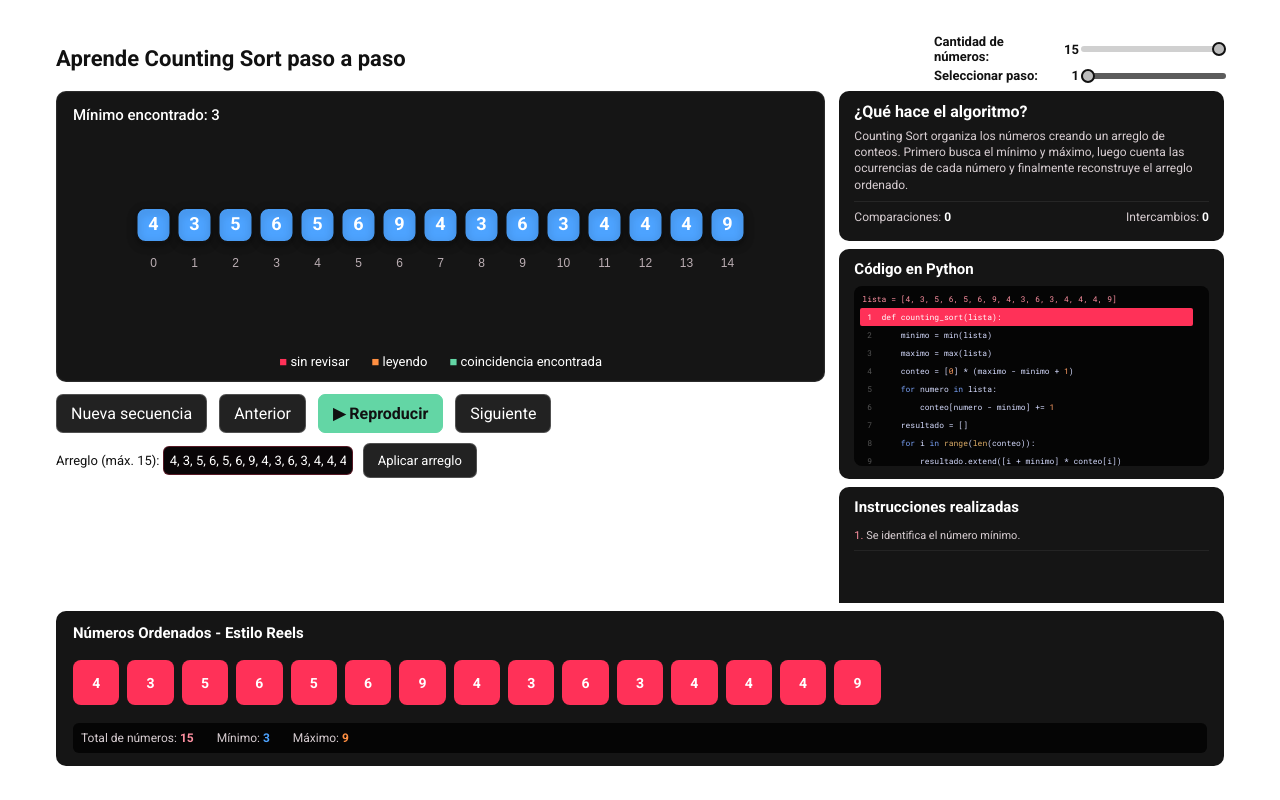
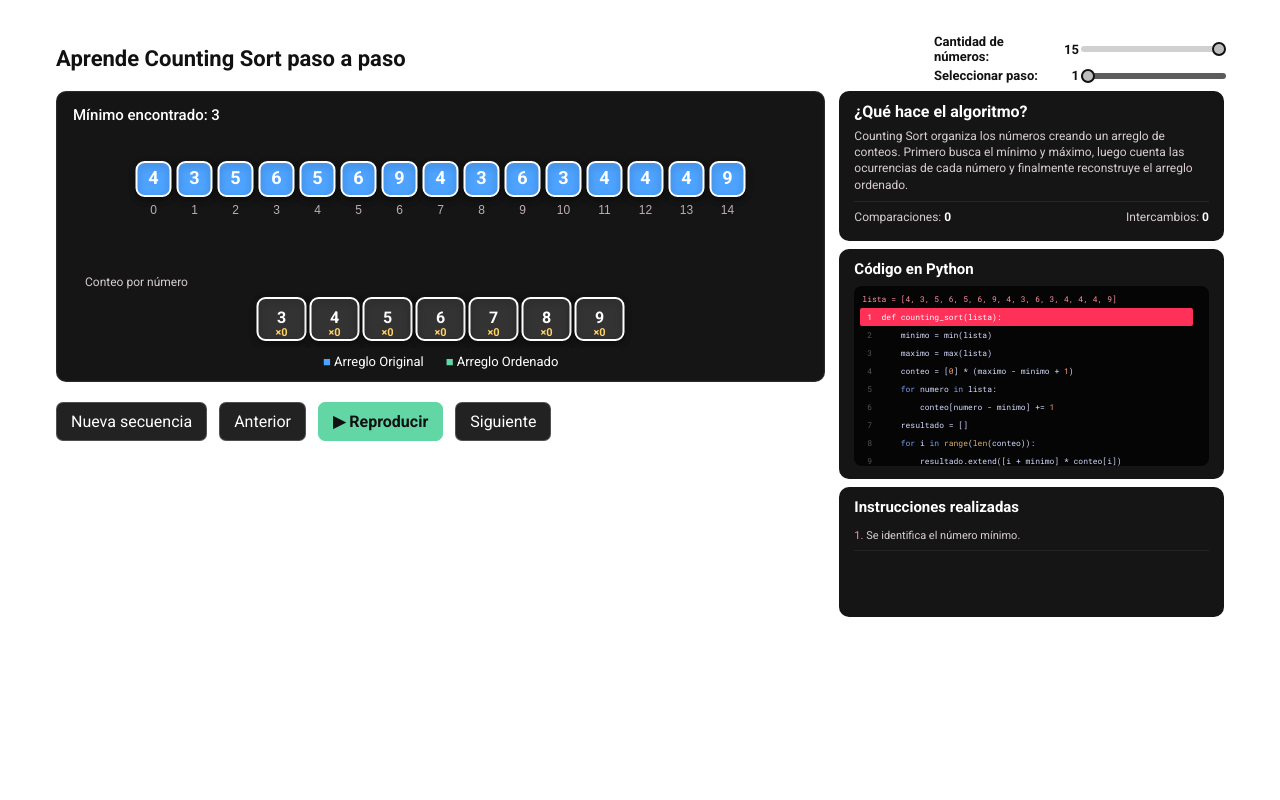
Before and after one commit to garciabizuetosebastian/Proyecto-EDA-ll, a plain HTML site: page counting_sort/counting_sort_animado.html in a window 1280 px wide. Drawn offline with Linux system fonts and the light colour scheme.

Commit message:
Correccion del counting

```diff
--- a/counting_sort/counting_sort_animado.html
+++ b/counting_sort/counting_sort_animado.html
@@ -20,15 +20,17 @@
       .selection-layout section, .selection-layout aside section { border-color: transparent !important; }
       #app { min-height: 100vh; }
       @media (max-width: 900px) {
-        .selection-layout { grid-template-columns: 1fr !important; }
-        .selection-side { grid-column: 1 !important; }
+        .selection-layout { grid-template-columns: minmax(0, 1fr) !important; grid-template-rows: auto auto auto !important; overflow: visible !important; }
+        .selection-layout > div:first-child { grid-column: 1 !important; }
+        .selection-layout > section { grid-column: 1 !important; grid-row: 2 !important; grid-template-rows: auto auto auto !important; overflow: visible !important; }
+        .selection-side { grid-column: 1 !important; grid-row: 3 !important; }
         body { overflow: auto !important; align-items: flex-start !important; }
         .selection-layout { width: calc(100vw - 24px) !important; height: auto !important; max-height: none !important; margin: 12px auto !important; }
       }
     </style>
   </head>
   <body>
-    <script src="./counting_sort_animado.js?v=directo3"></script>
+    <script src="./counting_sort_animado.js?v=directo8"></script>
     <script>iniciar();</script>
   </body>
 </html>
--- a/counting_sort/counting_sort_animado.js
+++ b/counting_sort/counting_sort_animado.js
@@ -21,12 +21,16 @@ const CODE = [
 function generarPasos(datos) {
     const a = [...datos];
     const pasos = [];
-    const foto = (line, inicio, minimo, comp, ordenadas = 0) => pasos.push({ arr: [...a], line, inicio, minimo, comp, ordenadas });
+
     const minimo = Math.min(...a);
+    const maximo = Math.max(...a);
+    const conteo = Array(maximo - minimo + 1).fill(0);
+
+    const foto = (line, inicio, minVal, comp, ordenadas = 0) =>
+        pasos.push({ arr: [...a], line, inicio, minimo: minVal, comp, ordenadas, conteo: [...conteo], minVal: minimo, maxVal: maximo });
+
     foto(1, minimo, undefined, undefined, 0);
-    const maximo = Math.max(...a);
     foto(2, maximo, undefined, undefined, 0);
-    const conteo = Array(maximo - minimo + 1).fill(0);
     foto(3, undefined, undefined, undefined, 0);
 
     // Contar ocurrencias
@@ -42,7 +46,6 @@ function generarPasos(datos) {
         for (let j = 0; j < conteo[i]; j++) {
             a[indiceResultado] = numero;
             indiceResultado++;
-            // Capturar pasos intermedios para visualizar el movimiento
             foto(9, indiceResultado - 1, numero, i, indiceResultado);
         }
     }
@@ -60,12 +63,12 @@ class Visualizador {
         this.datos = this.nuevosDatos(this.cantidad);
         this.pasos = generarPasos(this.datos);
         this.host = this.crearInterfaz();
-        this.posicionesAnimadas = [];
+        this.animationFrame = undefined;
     }
     crearInterfaz() {
         const host = document.createElement("main");
         host.className = "selection-layout";
-        host.style.cssText = `width:min(1200px,calc(100vw - 40px));height:min(900px,calc(100vh - 40px));margin:0;padding:14px 16px;background:${BG};border:1px solid #ffffff08;border-radius:12px;display:grid;grid-template-columns:minmax(420px,1.7fr) minmax(260px,.85fr);grid-template-rows:auto minmax(0,1fr) auto;gap:8px 14px;overflow:hidden;`;
+        host.style.cssText = `width:min(1200px,calc(100vw - 40px));height:min(900px,calc(100vh - 40px));margin:0;padding:14px 16px;background:${BG};border:1px solid #ffffff08;border-radius:12px;display:grid;grid-template-columns:minmax(420px,1.7fr) minmax(260px,.85fr);grid-template-rows:auto auto;align-content:start;gap:8px 14px;overflow:hidden;`;
         host.innerHTML = `
           <div style="grid-column:1/3;display:flex;align-items:center;justify-content:space-between;gap:24px">
             <h1 style="margin:0;color:#111;font-size:22px;font-weight:700">Aprende Counting Sort paso a paso</h1>
@@ -82,14 +85,13 @@ class Visualizador {
               </div>
             </div>
           </div>
-          <section style="grid-column:1;grid-row:2;min-width:0">
-            <div style="background:${PANEL};border:1px solid #ffffff18;border-radius:10px;padding:14px 16px 9px;box-shadow:inset 0 0 0 1px #ffffff03">
+          <section style="grid-column:1;grid-row:2;min-width:0;min-height:0;display:grid;grid-template-rows:auto auto;align-content:start;gap:8px;overflow:hidden">
+            <div style="background:${PANEL};border:1px solid #ffffff18;border-radius:10px;padding:14px 16px 9px;box-shadow:inset 0 0 0 1px #ffffff03;min-height:0;display:flex;flex-direction:column;overflow:hidden">
               <div id="status" style="min-height:24px;color:#fff;font-size:15px;font-weight:500;margin-bottom:8px">Preparando la simulacion</div>
               <canvas id="chart" style="width:100%;height:210px;display:block"></canvas>
               <div style="display:flex;justify-content:center;gap:22px;padding:6px 0 3px;font-size:13px;color:#fff;font-family:'Roboto',Arial,sans-serif">
-                <span><b style="color:${ROJO}">■</b> sin revisar</span>
-                <span><b style="color:${NARANJA}">■</b> leyendo</span>
-                <span><b style="color:${VERDE}">■</b> coincidencia encontrada</span>
+                <span><b style="color:${AZUL}">■</b> Arreglo Original</span>
+                <span><b style="color:${VERDE}">■</b> Arreglo Ordenado</span>
               </div>
             </div>
             <div style="display:flex;align-items:center;gap:12px;flex-wrap:wrap;margin-top:12px">
@@ -97,10 +99,6 @@ class Visualizador {
               <button id="anterior" class="control">Anterior</button>
               <button id="play" class="control primary">▶ Reproducir</button>
               <button id="siguiente" class="control">Siguiente</button>
-            </div>
-            <div style="display:flex;align-items:center;gap:10px;flex-wrap:wrap;margin-top:10px;font-size:13px">
-              <label>Arreglo (máx. 15): <input id="arreglo-personalizado" type="text" value="${this.datos.join(", ")}" style="width:190px;padding:6px;border-radius:6px;border:1px solid #f0446155;background:#090507;color:#fff"></label>
-              <button id="aplicar-arreglo" class="control">Aplicar arreglo</button>
             </div>
           </section>
           <aside class="selection-side" style="grid-column:2;grid-row:2;display:grid;grid-template-rows:150px 230px 130px;gap:8px;min-width:0;overflow:hidden">
@@ -121,20 +119,9 @@ class Visualizador {
               <h2 style="font-size:15px;margin:0 0 7px;color:#fff">Instrucciones realizadas</h2>
               <div id="instructions" style="height:90px;overflow-y:auto;color:#d7cdd1;font-size:11px;line-height:1.35"></div>
             </section>
-          </aside>
-          <section style="grid-column:1/3;grid-row:3;background:${PANEL};border:1px solid #ffffff18;border-radius:10px;padding:12px 16px;overflow:hidden">
-            <h2 style="font-size:15px;margin:0 0 10px;color:#fff">Números Ordenados - Estilo Reels</h2>
-            <div id="reels-container" style="display:grid;grid-template-columns:repeat(auto-fill,minmax(45px,1fr));gap:8px;max-height:120px;overflow-y:auto;padding:8px 0">
-              <!-- Se llena dinámicamente con JavaScript -->
-            </div>
-            <div style="margin-top:10px;padding:8px;background:#050505;border-radius:6px;color:#d7cdd1;font-size:12px">
-              <span>Total de números: <b id="total-numeros" style="color:#ff91a2">0</b></span>
-              <span style="margin-left:20px">Mínimo: <b id="min-valor" style="color:#4da3ff">-</b></span>
-              <span style="margin-left:20px">Máximo: <b id="max-valor" style="color:#ff8f42">-</b></span>
-            </div>
-          </section>`;
+          </aside>`;
         const style = document.createElement("style");
-        style.textContent = `.control{border:1px solid #ffffff35;background:#222222;color:#fff;border-radius:7px;padding:9px 14px;cursor:pointer}.control:hover{background:#3a3a3a}.control.primary{background:#63d6a5;border-color:#63d6a5;color:#111;font-weight:700}input[type="range"]{appearance:none;-webkit-appearance:none;height:6px;background:#5c5c5c;border-radius:4px}input[type="range"]::-webkit-slider-thumb{-webkit-appearance:none;width:14px;height:14px;background:#bdbdbd;border:2px solid #111;border-radius:50%;cursor:pointer}input[type="range"]::-moz-range-thumb{width:10px;height:10px;background:#bdbdbd;border:2px solid #111;border-radius:50%;cursor:pointer}.numero-reel{background:#ff3158;color:#fff;border-radius:8px;display:flex;align-items:center;justify-content:center;font-weight:700;font-size:14px;min-height:45px;transition:all 0.3s ease;border:2px solid transparent}.numero-reel.completado{background:#63d6a5;border-color:#fff}.numero-reel:hover{transform:scale(1.1)}`;
+        style.textContent = `.control{border:1px solid #ffffff35;background:#222222;color:#fff;border-radius:7px;padding:9px 14px;cursor:pointer}.control:hover{background:#3a3a3a}.control.primary{background:#63d6a5;border-color:#63d6a5;color:#111;font-weight:700}input[type="range"]{appearance:none;-webkit-appearance:none;height:6px;background:#5c5c5c;border-radius:4px}input[type="range"]::-webkit-slider-thumb{-webkit-appearance:none;width:14px;height:14px;background:#bdbdbd;border:2px solid #111;border-radius:50%;cursor:pointer}input[type="range"]::-moz-range-thumb{width:10px;height:10px;background:#bdbdbd;border:2px solid #111;border-radius:50%;cursor:pointer}.numero-unico{background:#ff3158;color:#fff;border-radius:10px;padding:10px;display:flex;flex-direction:column;align-items:center;justify-content:center;font-weight:700;font-size:16px;min-height:80px;transition:all 0.4s ease;border:2px solid transparent;text-align:center;box-shadow:0 2px 8px rgba(255,49,88,0.25)}.numero-unico .valor{font-size:24px;margin-bottom:4px}.numero-unico .conteo{font-size:12px;color:#ffd166;opacity:0.95;font-weight:600}.numero-unico.completado{background:#63d6a5;border-color:#fff;box-shadow:0 2px 8px rgba(99,214,165,0.25)}.numero-unico:hover{transform:scale(1.08)}@keyframes slideUp{from{opacity:0;transform:translateY(15px)}to{opacity:1;transform:translateY(0)}}`;
         host.append(style);
         this.canvas = host.querySelector("#chart");
         this.ctx = this.canvas.getContext("2d");
@@ -144,11 +131,9 @@ class Visualizador {
         this.pasoSlider = host.querySelector("#paso-slider");
         this.instructionsPanel = host.querySelector("#instructions");
         this.playButton = host.querySelector("#play");
-        this.reelsContainer = host.querySelector("#reels-container");
         host.querySelector("#nuevo").onclick = () => this.regenerar(this.cantidad);
         host.querySelector("#anterior").onclick = () => this.irA(this.paso - 1);
         host.querySelector("#siguiente").onclick = () => this.irA(this.paso + 1);
-        host.querySelector("#aplicar-arreglo").onclick = () => this.aplicarArreglo();
         this.playButton.onclick = () => this.togglePlay();
         this.cantidadSlider = host.querySelector("#cantidad-slider");
         this.cantidadSlider.oninput = (event) => {
@@ -186,20 +171,6 @@ class Visualizador {
         datos[Math.max(1, Math.floor(n / 2))] = 4;
         return datos;
     }
-    aplicarArreglo() {
-        const entrada = document.querySelector("#arreglo-personalizado").value;
-        const datos = entrada.split(",").map(v => Number(v.trim())).filter(v => Number.isFinite(v));
-        if (!datos.length)
-            return;
-        this.cantidad = Math.max(1, Math.min(15, datos.length));
-        this.datos = datos.slice(0, this.cantidad);
-        this.pasos = generarPasos(this.datos);
-        this.paso = 1;
-        this.actualizarSliderPasos();
-        this.dibujar();
-        document.getElementById("cantidad-valor").textContent = String(this.cantidad);
-        document.querySelector("#cantidad-slider").value = String(Math.max(5, this.cantidad));
-    }
     regenerar(n) {
         this.detener();
         this.cantidad = n;
@@ -207,7 +178,6 @@ class Visualizador {
         this.pasos = generarPasos(this.datos);
         this.paso = 1;
         document.getElementById("cantidad-valor").textContent = String(n);
-        document.querySelector("#arreglo-personalizado").value = this.datos.join(", ");
         this.actualizarSliderPasos();
         this.dibujar();
     }
@@ -231,7 +201,6 @@ class Visualizador {
         this.paso = Math.max(1, Math.min(this.pasos.length, paso));
         this.pasoSlider.value = String(this.paso);
         document.getElementById("paso-num").textContent = String(this.paso);
-        this.posicionesAnimadas = [...this.pasos[this.paso - 1].arr];
         this.actualizarRango(this.pasoSlider);
         this.dibujar();
     }
@@ -248,7 +217,7 @@ class Visualizador {
                 this.detener();
             else
                 this.irA(this.paso + 1);
-        }, 180);
+        }, 900);
     }
     detener() {
         if (this.timer !== undefined)
@@ -283,7 +252,6 @@ class Visualizador {
         this.dibujar2D(p);
         this.dibujarCodigo(p.line);
         this.dibujarInstrucciones();
-        this.dibujarReels(p);
     }
     dibujarInstrucciones() {
         const instrucciones = this.pasos.slice(0, this.paso).map((paso, indice) => {
@@ -302,21 +270,6 @@ class Visualizador {
         this.instructionsPanel.innerHTML = instrucciones.slice(inicio).join("");
         this.instructionsPanel.scrollTop = this.instructionsPanel.scrollHeight;
     }
-    dibujarReels(p) {
-        const minNum = Math.min(...p.arr);
-        const maxNum = Math.max(...p.arr);
-        const estaOrdenado = p.line === 9;
-
-        document.getElementById("total-numeros").textContent = String(p.arr.length);
-        document.getElementById("min-valor").textContent = String(minNum);
-        document.getElementById("max-valor").textContent = String(maxNum);
-
-        this.reelsContainer.innerHTML = p.arr.map((num, idx) => {
-            const estaEnPosicion = estaOrdenado || (idx < p.inicio && p.line === 9);
-            const clase = estaEnPosicion ? "numero-reel completado" : "numero-reel";
-            return `<div class="${clase}" title="Posición ${idx}: ${num}">${num}</div>`;
-        }).join("");
-    }
     dibujar2D(p) {
         const ctx = this.ctx;
         const rect = this.canvas.getBoundingClientRect();
@@ -324,68 +277,111 @@ class Visualizador {
         const height = 210;
         if (this.canvas.width !== width) this.canvas.width = width;
         if (this.canvas.height !== height) this.canvas.height = height;
-        ctx.fillStyle = PANEL;
-        ctx.fillRect(0, 0, width, height);
+        if (this.animationFrame !== undefined)
+            cancelAnimationFrame(this.animationFrame);
 
-        const colors = this.colores(p);
-        const cantidad = p.arr.length;
-        const gap = cantidad === 15 ? 7 : 8;
-        const maxTotalSize = width - 80;
-        const cardSize = Math.min(34, Math.floor((maxTotalSize - gap * (cantidad - 1)) / cantidad));
-        const cardWidth = cardSize;
-        const cardHeight = cardSize;
-        const totalWidth = cardWidth * cantidad + gap * (cantidad - 1);
-        const startX = (width - totalWidth) / 2;
-        const startY = (height - cardHeight) / 2 - 18;
+        const count = p.conteo || [];
+        const minValue = p.minVal ?? 0;
+        const range = count.length;
+        const arrayGap = p.arr.length === 15 ? 7 : 8;
+        const arrayCard = Math.min(34, Math.floor((width - 80 - arrayGap * (p.arr.length - 1)) / p.arr.length));
+        const arrayWidth = arrayCard * p.arr.length + arrayGap * (p.arr.length - 1);
+        const arrayStartX = (width - arrayWidth) / 2;
+        const arrayY = 24;
+        const countGap = 5;
+        const countCardWidth = Math.min(48, Math.floor((width - 48 - countGap * (range - 1)) / range));
+        const countCardHeight = 42;
+        const countWidth = countCardWidth * range + countGap * (range - 1);
+        const countStartX = (width - countWidth) / 2;
+        const countY = height - countCardHeight - 8;
+        const countTitleY = countY - 15;
+        const duration = 760;
+        let startTime;
 
-        // Animar cada tarjeta suavemente
-        let animationStartTime = null;
-        const animationDuration = 1000;
+        const drawCard = (x, y, w, h, value, color, size) => {
+            ctx.shadowColor = "rgba(0,0,0,.35)";
+            ctx.shadowBlur = 7;
+            ctx.shadowOffsetY = 3;
+            ctx.fillStyle = color;
+            ctx.strokeStyle = "#ffffff";
+            ctx.lineWidth = 2;
+            ctx.beginPath();
+            ctx.roundRect(x, y, w, h, 8);
+            ctx.fill();
+            ctx.stroke();
+            ctx.shadowColor = "transparent";
+            ctx.fillStyle = "#fff";
+            ctx.font = `700 ${size}px Roboto, Arial`;
+            ctx.textAlign = "center";
+            ctx.textBaseline = "middle";
+            ctx.fillText(String(value), x + w / 2, y + h / 2);
+        };
 
-        const animate = (currentTime) => {
-            if (animationStartTime === null) animationStartTime = currentTime;
-            const elapsed = currentTime - animationStartTime;
-            const progress = Math.min(elapsed / animationDuration, 1);
-
+        const render = (time) => {
+            if (startTime === undefined) startTime = time;
+            const progress = Math.min((time - startTime) / duration, 1);
+            const eased = progress * progress * (3 - 2 * progress);
             ctx.fillStyle = PANEL;
             ctx.fillRect(0, 0, width, height);
 
+            const outputMove = p.line === 9 && p.inicio !== undefined;
+            const activeIndex = outputMove ? p.inicio : -1;
             p.arr.forEach((value, i) => {
-                const targetX = startX + i * (cardWidth + gap);
-                const prevPos = this.posicionesAnimadas[i] ?? value;
-                const prevIndex = p.arr.indexOf(prevPos);
-                const prevX = prevIndex >= 0 ? startX + prevIndex * (cardWidth + gap) : targetX;
-
-                const x = prevX + (targetX - prevX) * progress;
-                const y = startY;
-
-                ctx.shadowColor = "rgba(0, 0, 0, 0.35)";
-                ctx.shadowBlur = 8;
-                ctx.shadowOffsetY = 3;
-                ctx.fillStyle = colors[i];
-                ctx.strokeStyle = "#111";
-                ctx.lineWidth = 2;
-                ctx.beginPath();
-                ctx.roundRect(x, y, cardWidth, cardHeight, 9);
-                ctx.fill();
-                ctx.stroke();
-                ctx.shadowColor = "transparent";
-                ctx.fillStyle = "#ffffff";
-                ctx.font = "700 18px Roboto, Arial";
-                ctx.textAlign = "center";
-                ctx.textBaseline = "middle";
-                ctx.fillText(String(value), x + cardWidth / 2, y + cardHeight / 2);
+                if (outputMove && i === activeIndex && progress < 1) return;
+                let color = AZUL;
+                if (p.line === 4 && i === p.inicio) color = NARANJA;
+                if (p.line === 9 && (p.inicio === undefined || i < (p.ordenadas - 1))) color = VERDE;
+                drawCard(arrayStartX + i * (arrayCard + arrayGap), arrayY, arrayCard, arrayCard, value, color, 18);
                 ctx.fillStyle = "#bbaeb3";
                 ctx.font = "12px Arial";
-                ctx.fillText(String(i), x + cardWidth / 2, y + cardHeight + 22);
+                ctx.fillText(String(i), arrayStartX + i * (arrayCard + arrayGap) + arrayCard / 2, arrayY + arrayCard + 15);
             });
 
-            if (progress < 1) {
-                requestAnimationFrame(animate);
+            ctx.fillStyle = "#d7cdd1";
+            ctx.font = "12px Roboto, Arial";
+            ctx.textAlign = "left";
+            ctx.fillText("Conteo por número", 12, countTitleY);
+            for (let i = 0; i < range; i++) {
+                const value = minValue + i;
+                const x = countStartX + i * (countCardWidth + countGap);
+                const countValue = count[i] || 0;
+                let emitted = 0;
+                if (p.line === 9) {
+                    const completed = Math.max(0, p.ordenadas - (progress < 1 && p.inicio !== undefined ? 1 : 0));
+                    emitted = p.arr.slice(0, completed).filter((number) => number === value).length;
+                }
+                const visibleCount = Math.max(0, countValue - emitted -
+                    (p.line === 4 && p.minimo === value && progress < 1 ? 1 : 0));
+                drawCard(x, countY, countCardWidth, countCardHeight, value, visibleCount > 0 ? VERDE : "#333333", Math.min(16, countCardWidth / 2));
+                ctx.fillStyle = AMARILLO;
+                ctx.font = "700 11px Roboto, Arial";
+                ctx.textAlign = "center";
+                ctx.fillText(`×${visibleCount}`, x + countCardWidth / 2, countY + countCardHeight - 7);
             }
+
+            const isCountingMove = p.line === 4 && p.inicio !== undefined && range > 0;
+            if (isCountingMove || outputMove) {
+                const value = p.minimo;
+                const valueIndex = value - minValue;
+                const sourceX = isCountingMove
+                    ? arrayStartX + p.inicio * (arrayCard + arrayGap)
+                    : countStartX + valueIndex * (countCardWidth + countGap) + (countCardWidth - arrayCard) / 2;
+                const sourceY = isCountingMove ? arrayY : countY;
+                const targetX = isCountingMove
+                    ? countStartX + valueIndex * (countCardWidth + countGap) + (countCardWidth - arrayCard) / 2
+                    : arrayStartX + p.inicio * (arrayCard + arrayGap);
+                const targetY = isCountingMove ? countY : arrayY;
+                const x = sourceX + (targetX - sourceX) * eased;
+                const y = sourceY + (targetY - sourceY) * eased;
+                drawCard(x, y, arrayCard, arrayCard, value, NARANJA, 18);
+            }
+
+            if (progress < 1)
+                this.animationFrame = requestAnimationFrame(render);
+            else
+                this.animationFrame = undefined;
         };
-
-        requestAnimationFrame(animate);
+        this.animationFrame = requestAnimationFrame(render);
     }
     dibujarCodigo(lineaActiva) {
         this.codePanel.replaceChildren();
```
Also changed, not shown: 1 other file.
